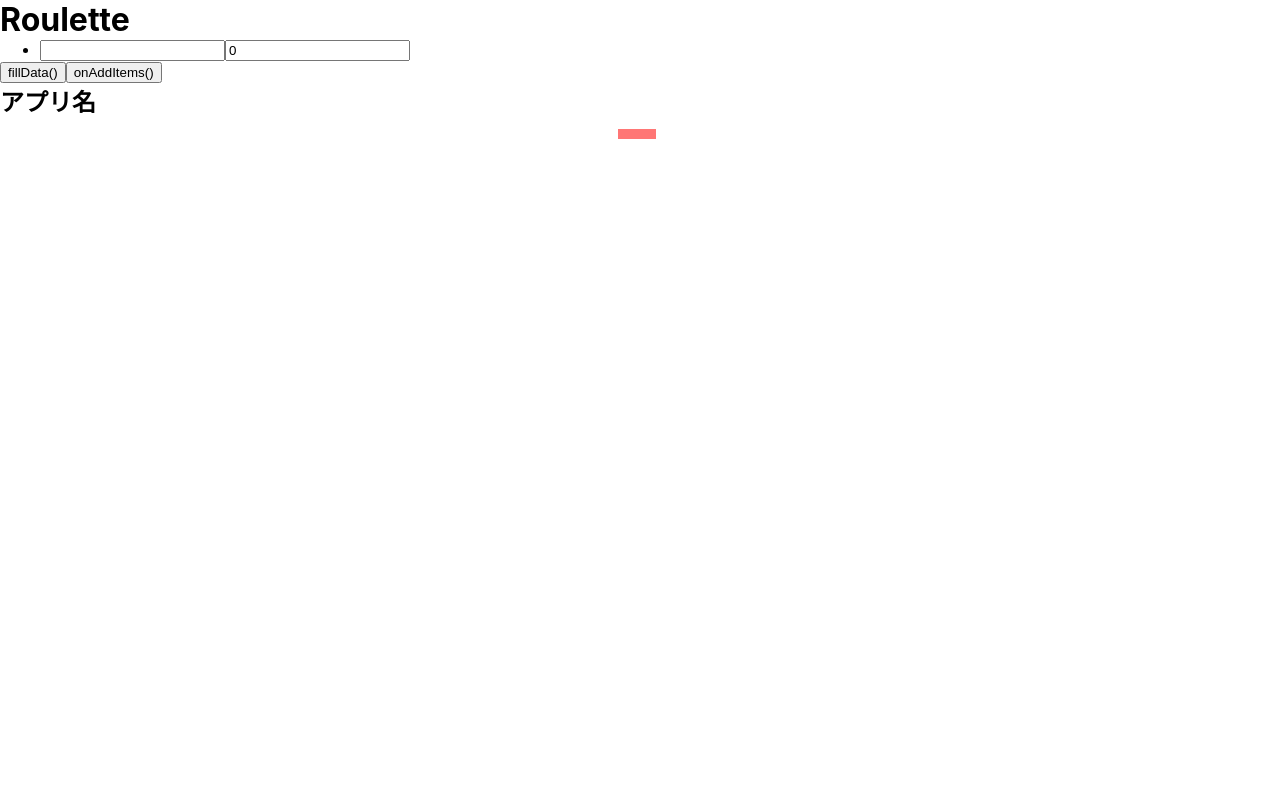
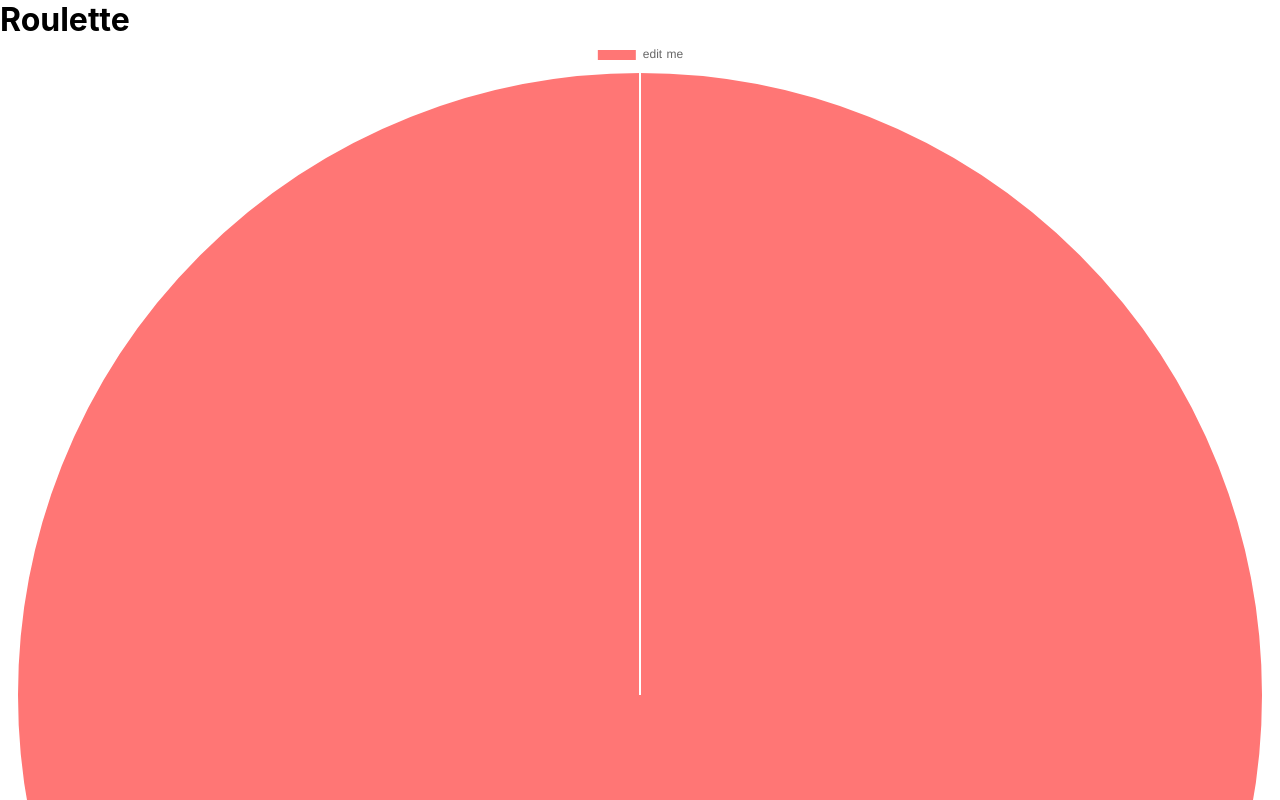
Before and after one commit to masibw/MRoulette, a Nuxt app: page / in a window 1280 px wide. Shown: the top 800 px of the page. Built offline with nearby package versions, Linux system fonts and the light colour scheme.

Commit message:
make labels shown inside pie

```diff
--- a/pages/index.vue
+++ b/pages/index.vue
@@ -1,6 +1,7 @@
 <template>
   <div id="app">
     <h1 class="title">Roulette</h1>
+    <pie-chart :chart-data="datacollection" :options="chartOptions"></pie-chart>
     <form v-on:submit.prevent>
       <ul v-for="(item) in items" :key="item.id" class="no-gutters">
         <li>
@@ -12,12 +13,11 @@
       <button @click="onAddItems()">onAddItems()</button>
     </form>
     <h2 class="subtitle">アプリ名</h2>
-    <pie-chart :chart-data="datacollection"></pie-chart>
   </div>
 </template>
 <script>
 import PieChart from "./PieChart.js";
-
+import "chartjs-plugin-labels";
 export default {
   components: {
     PieChart
@@ -31,13 +31,25 @@ export default {
       items: [
         {
           colorNo: 0,
-          label: "",
-          rate: 0
+          label: "edit me",
+          rate: 1
         }
       ],
-      datas: [1, 2],
-      graphColors: [1, 2],
-      labels: [1, 2],
+      chartOptions: {
+        plugins: {
+          labels: [
+            {
+              render: "label",
+              fontSize: 32,
+              fontStyle: "bold",
+              fontColor: "#333"
+            }
+          ]
+        }
+      },
+      datas: [],
+      graphColors: [],
+      labels: [],
       baseColors: [
         "#ff7675",
         "#fd79a8",
@@ -70,7 +82,7 @@ export default {
       this.items.push({
         colorNo: this.items.length,
         label: "",
-        rate: 0
+        rate: 1
       });
     },
     setChartParam() {
```
